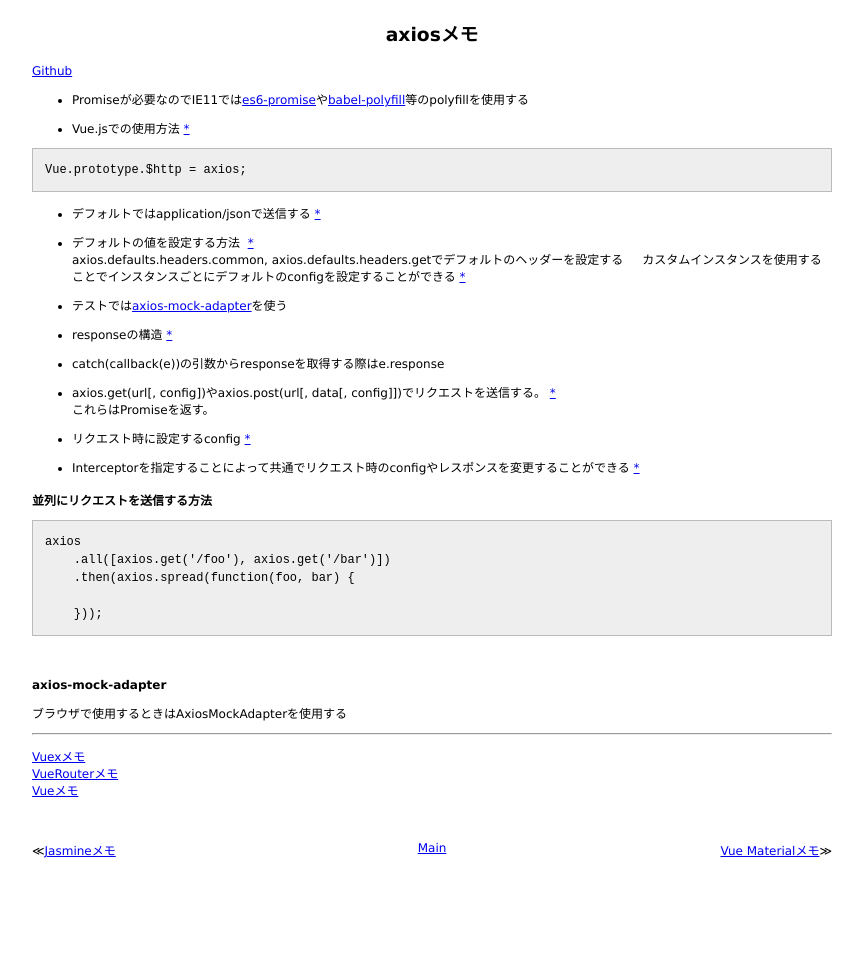
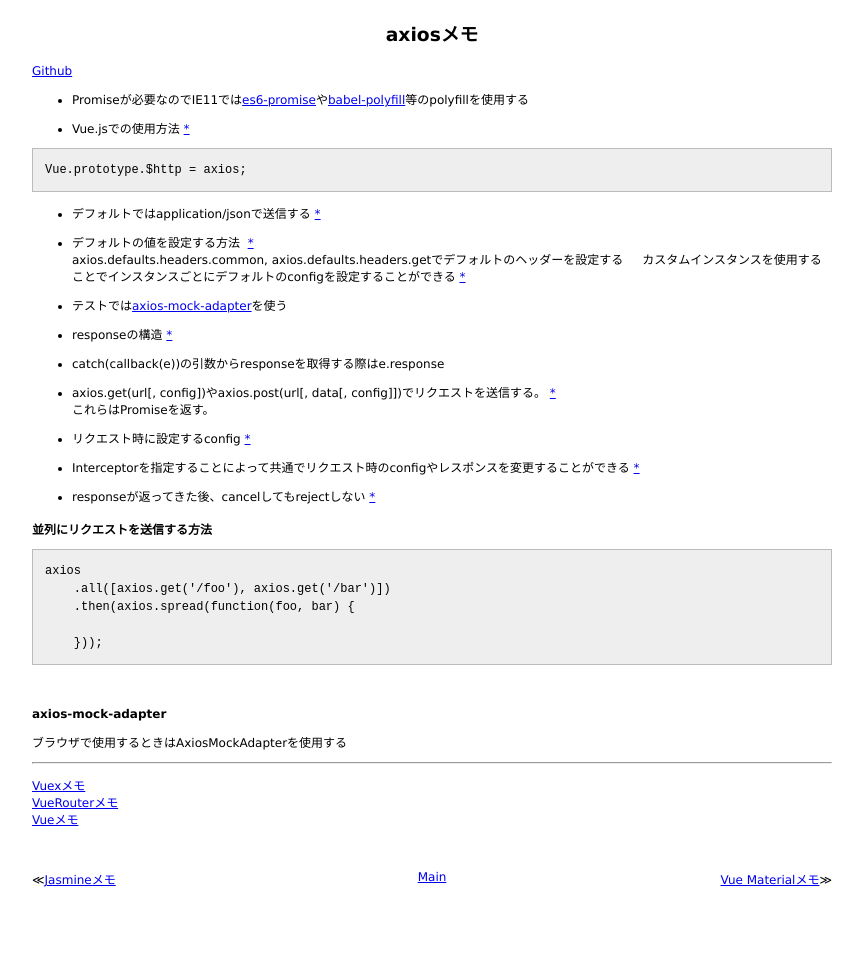
Before and after one commit to 38elements/38elements.github.com, a Jekyll site: the page built from _posts/2017-02-22-axios.md, in a window 1280 px wide. Shown: the whole page, without its empty margins (208-1071 px from the left). Built offline with Jekyll 4.4.1, drawn with Linux system fonts in a browser that asks for light colours; before the commit the page ends 927 px from its top, so only the background shows below that.

Commit message:
Update 2017-02-22-axios.md

````diff
--- a/_posts/2017-02-22-axios.md
+++ b/_posts/2017-02-22-axios.md
@@ -31,6 +31,8 @@ axios.defaults.headers.common, axios.defaults.headers.getでデフォルトの
 
 * Interceptorを指定することによって共通でリクエスト時のconfigやレスポンスを変更することができる [\*](https://github.com/mzabriskie/axios/blob/master/README.md#interceptors)
 
+* responseが返ってきた後、cancelしてもrejectしない [\*](https://github.com/axios/axios/blob/26b06391f831ef98606ec0ed406d2be1742e9850/test/specs/cancel.spec.js#L67-L89)
+
 #### 並列にリクエストを送信する方法
 
 ```
````
